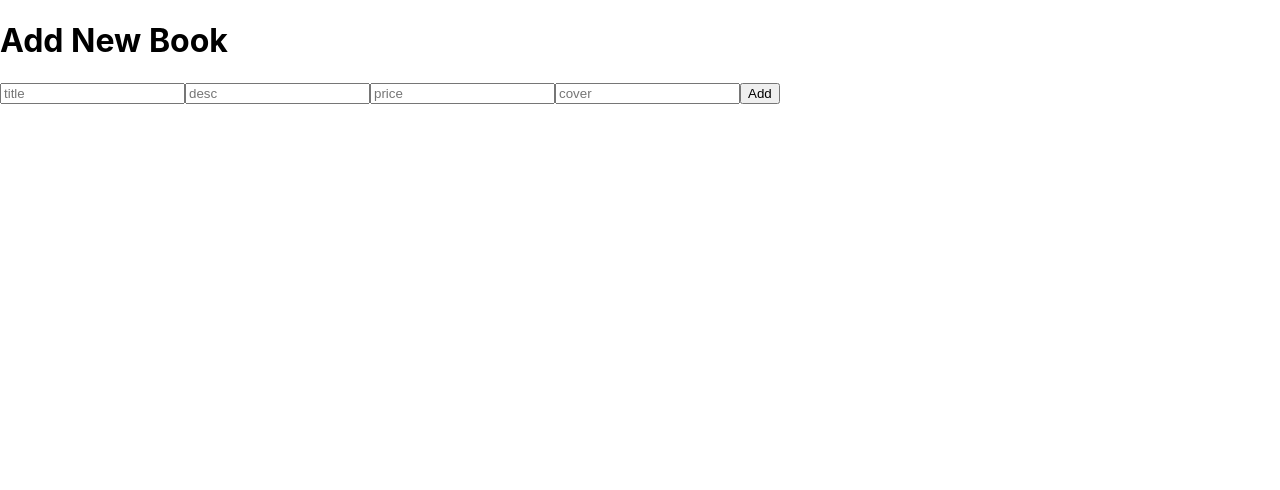
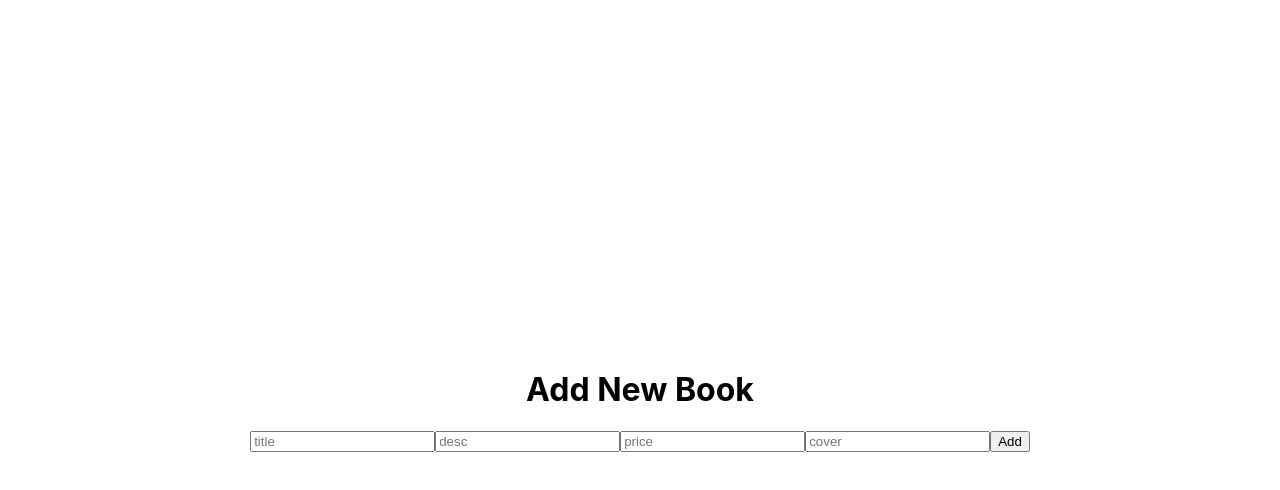
Before and after one commit to Fraigoza200/MySQL-CRUD-APP, a React (Create React App) app in the folder Client/: page /add in a window 1280 px wide. Shown: the top 490 px of the page. Built offline with nearby package versions, Linux system fonts and the light colour scheme.

Commit message:
styles CSS

```diff
--- a/Client/src/App.js
+++ b/Client/src/App.js
@@ -2,6 +2,7 @@ import { BrowserRouter, Routes, Route } from 'react-router-dom';
 import Add from './pages/Add';
 import Books from './pages/Books';
 import Update from './pages/Update';
+import "./style.css"
 
 function App() {
   return (
--- a/Client/src/pages/Books.jsx
+++ b/Client/src/pages/Books.jsx
@@ -30,8 +30,8 @@ const Books = () => {
             <span>{book.price}</span>
           </div>
         ))}
+      </div>
         <button><Link to="/add"> Add New Book </Link></button>
-      </div>
     </div>
   );
 };
--- /dev/null
+++ b/Client/src/style.css
@@ -0,0 +1,23 @@
+.App{
+  height: 100vh;
+  padding: 0 100px;
+  display: flex;
+  align-items: center;
+  justify-content: center;
+  text-align: center;
+}
+
+.books{
+  display: flex;
+}
+
+.book{
+  flex: 1;
+}
+
+img{
+  width: 200px;
+  height: 300px;
+  object-fit: cover;
+  background-color: aqua;
+}
```
